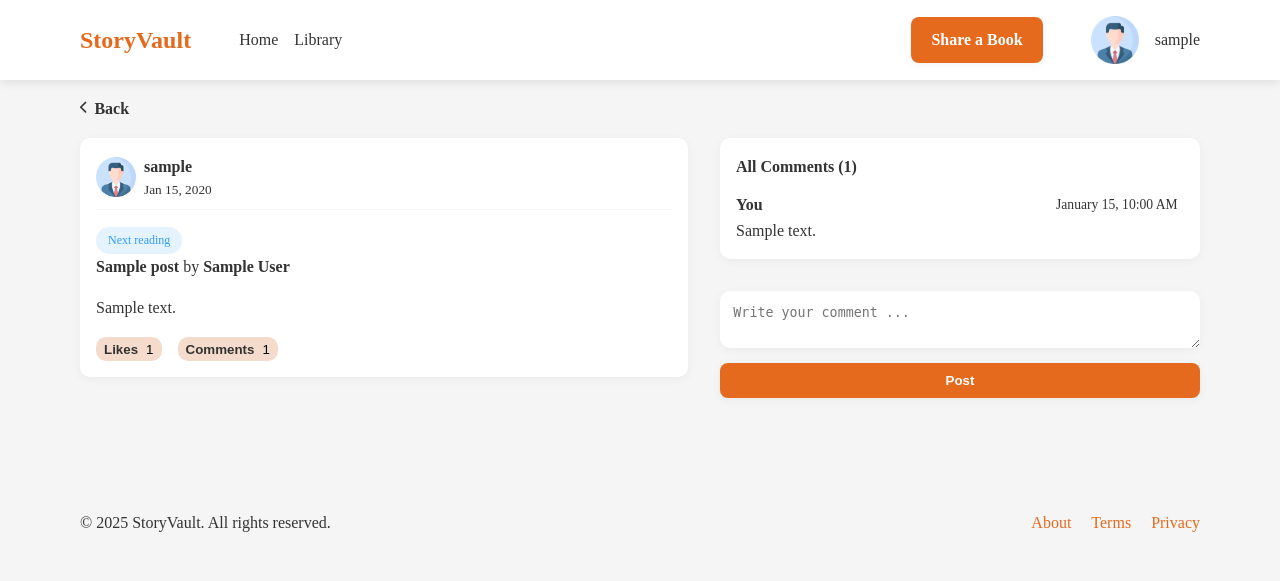
After one commit to kevokagwima/story-vault, a Flask app: page /comment/posts/1 in a window 1280 px wide. The commit adds this page. Shown: the top 581 px of the page. Run offline with Flask 3, Linux system fonts and the light colour scheme; a user stored in the database is signed in; tables that the repository leaves empty hold one stand-in row (values such as "Sample post"); some libraries are stand-ins or nearby versions.

Commit message:
Updated files

```diff
--- a/Books/routes.py
+++ b/Books/routes.py
@@ -8,13 +8,14 @@ books = Blueprint("books", __name__)
 @books.route("/")
 @books.route("/home")
 @books.route("/books")
+@login_required
 def home():
   books = Book.query.all()
 
   context = {
     "books": books,
     "posts": Post.query.all(),
-    "readers": Users.query.all(),
+    "readers": Users.query.filter(Users.unique_id != current_user.unique_id).all(),
   }
 
   return render_template("Books/index.html", **context)
--- a/Posts/form.py
+++ b/Posts/form.py
@@ -8,4 +8,7 @@ class PostForm(FlaskForm):
   book_title = StringField(label="Book Title", validators=[DataRequired(message="Book title field is required")])
   book_author = StringField(label="Book Author", validators=[DataRequired(message="Book author field is required")])
   book_cover = FileField(label="Book Cover (Optional)", validators=[Optional()])
-  comments = TextAreaField(label="Caption", validators=[DataRequired(message="Book author field is required")])
+  comments = TextAreaField(label="Caption", validators=[DataRequired(message="Comment field is required")])
+
+class CommentForm(FlaskForm):
+  comment = TextAreaField(label="Comment", validators=[DataRequired(message="Comment is required")])
--- a/Posts/routes.py
+++ b/Posts/routes.py
@@ -1,7 +1,7 @@
 from flask import Blueprint, render_template, flash, redirect, url_for
 from flask_login import current_user, login_required
-from models import db, Post
-from .form import PostForm
+from models import db, Post, Likes, Comment
+from .form import PostForm, CommentForm
 
 posts = Blueprint("posts", __name__)
 
@@ -36,3 +36,63 @@ def create_post():
   }
 
   return render_template("Posts/create-post.html", **context)
+
+@posts.route("/like/posts/<int:post_id>")
+@login_required
+def like_post(post_id):
+  post = Post.query.filter_by(unique_id=post_id).first()
+  if not post:
+    flash("Post not found", "danger")
+    return redirect(url_for('books.home'))
+  try:
+    existing_like = Likes.query.filter_by(user_id=current_user.id, post_id=post.id).first()
+    if not existing_like:
+      new_like = Likes(
+        user_id = current_user.id,
+        post_id = post.id
+      )
+      db.session.add(new_like)
+    else:
+      db.session.delete(existing_like)
+    db.session.commit()
+    return redirect(url_for('books.home'))
+  except Exception as e:
+    flash(f"{str(e)}", "danger")
+    return redirect(url_for('books.home'))
+
+@posts.route("/comment/posts/<int:post_id>", methods=["POST", "GET"])
+@login_required
+def comment_post(post_id):
+  post = Post.query.filter_by(unique_id=post_id).first()
+  if not post:
+    flash("Post not found", "danger")
+    return redirect(url_for('books.home'))
+  try:
+    form = CommentForm()
+    if form.validate_on_submit():
+      new_comment = Comment(
+        user_id = current_user.id,
+        post_id = post.id,
+        content = form.comment.data
+      )
+      db.session.add(new_comment)
+      db.session.commit()
+      flash("Comment posted successfully", "success")
+      return redirect(url_for('posts.comment_post', post_id=post.unique_id))
+
+    if form.errors != {}:
+      for err_msg in form.errors.values():
+        flash(f"{err_msg}", "danger")
+        return redirect(url_for('posts.comment_post', post_id=post.unique_id))
+
+
+  except Exception as e:
+    flash(f"{str(e)}", "danger")
+    return redirect(url_for('books.home'))
+
+  context = {
+    "form":form,
+    "post": post
+  }
+
+  return render_template("Posts/comment-post.html", **context)
--- a/app.py
+++ b/app.py
@@ -18,7 +18,8 @@ app.register_blueprint(auth)
 app.register_blueprint(errors)
 login_manager = LoginManager()
 login_manager.blueprint_login_views = {
-  'posts': '/auth/signin'
+  'posts': '/auth/signin',
+  'books': '/auth/signin'
 }
 login_manager.login_message = "Please login to access this page"
 login_manager.login_message_category = "danger"
--- a/static/css/base.css
+++ b/static/css/base.css
@@ -2,6 +2,7 @@
 :root {
   --primary-color: #ffffff;
   --accent-color: #e56a1e;
+  --accent-2-color: #e8ac876f;
   --faded-accent-color: #e56a1e1e;
   --text-dark: #333333;
   --text-light: #777777;
@@ -67,6 +68,7 @@ textarea:focus {
   transition: all 0.3s ease;
   border: none;
   cursor: pointer;
+  box-shadow: var(--shadow);
 }
 
 .btn:hover {
--- /dev/null
+++ b/static/css/comment.css
@@ -0,0 +1,92 @@
+#back {
+  display: flex;
+  align-items: center;
+  gap: 0.4rem;
+  font-weight: bold;
+  color: var(--text-dark);
+  width: max-content;
+}
+
+#back i {
+  font-size: 0.8rem;
+}
+
+.post-box {
+  display: grid;
+  gap: 1rem;
+}
+
+.post {
+  display: flex;
+  gap: 2rem;
+}
+
+.card,
+.comment-box {
+  height: max-content;
+  width: 100%;
+}
+
+.comment-box {
+  display: grid;
+  gap: 2rem;
+  position: relative;
+  max-width: 30rem;
+}
+
+.comments-section {
+  background-color: var(--primary-color);
+  border-radius: var(--radius-s);
+  padding: 1rem;
+  display: grid;
+  gap: 0.8rem;
+  box-shadow: var(--shadow);
+}
+
+.comments-box {
+  display: flex;
+  flex-direction: column;
+  gap: 0.8rem;
+  padding-right: 0.4rem;
+  max-height: 30rem;
+  overflow-y: scroll;
+}
+
+.comment-info {
+  border-radius: var(--radius-s);
+}
+
+.comment-header {
+  display: flex;
+  flex-wrap: wrap;
+  gap: 0.5rem;
+  align-items: center;
+  justify-content: space-between;
+}
+
+.comment-header span {
+  font-size: 0.85rem;
+}
+
+.comment-header p a {
+  color: var(--text-dark);
+  font-weight: bold;
+}
+
+form {
+  display: grid;
+  position: sticky;
+  bottom: 1rem;
+  z-index: 1;
+}
+
+.input textarea {
+  width: 100%;
+  resize: vertical;
+  background-color: var(--primary-color);
+  box-shadow: var(--shadow);
+}
+
+form button {
+  margin-top: 0.5rem;
+}
--- a/static/css/style.css
+++ b/static/css/style.css
@@ -41,6 +41,37 @@
   gap: 0;
 }
 
+.post-actions-box {
+  display: flex;
+  align-items: center;
+  justify-content: space-between;
+}
+
+.post-actions,
+.post-data {
+  display: flex;
+  align-items: center;
+  gap: 1rem;
+}
+
+.post-actions button {
+  border: none;
+  background-color: var(--accent-2-color);
+  border-radius: var(--radius-s);
+  padding: 0.3rem 0.5rem;
+  display: flex;
+  align-items: center;
+  gap: 0.5rem;
+}
+
+.post-actions button p {
+  font-weight: bold;
+}
+
+.post-actions button a {
+  color: var(--text-dark);
+}
+
 .feed-side-bar {
   background-color: var(--primary-color);
   padding: 1rem;
--- /dev/null
+++ b/templates/Posts/comment-post.html
@@ -0,0 +1,103 @@
+{% extends "base.html" %}
+
+{% block head %}
+{{ super() }}
+<link rel="stylesheet" href="{{ url_for('static', filename='css/style.css') }}">
+<link rel="stylesheet" href="{{ url_for('static', filename='css/comment.css') }}">
+{% endblock %}
+
+{% block title %}
+| Comment
+{% endblock %}
+
+{% block body %}
+<div class="post-box">
+  <a id="back" href="{{ url_for('books.home') }}">
+    <i class="fas fa-chevron-left"></i>
+    <p>Back</p>
+  </a>
+  <div class="post">
+    <div class="card">
+      <div class="post-header">
+        <img id="post-img" src="{{ url_for('static', filename='Images/profile.png') }}" alt="">
+        <div class="post-user">
+          <h4>{{ post.user_post.username }}</h4>
+          <small>{{ post.created_at.strftime("%b %d, %Y") }}</small>
+        </div>
+      </div>
+      <div class="post-content">
+        <div class="reading-status">
+          {% if post.status == "finished" %}
+          <span class="status-badge completed">Finished reading</span>
+          {% elif post.status == "current" %}
+          <span class="status-badge ongoing">Currently reading</span>
+          {% elif post.status == "start" %}
+          <span class="status-badge pending">Next reading</span>
+          {% endif %}
+          <p><b>{{ post.book_title }}</b> by <b>{{ post.book_author }}</b></p>
+        </div>
+        <p style="margin-top: 1rem;">{{ post.content }}</p>
+        <!-- <div class="book-cover">
+              <img src="https://via.placeholder.com/150x200" alt="Dune" class="book-cover-img">
+            </div> -->
+      </div>
+      <div class="post-actions">
+        <button class="btn-outline">
+          <a href="{{ url_for('posts.like_post', post_id=post.unique_id) }}">
+            <p>Likes</p>
+          </a>
+          <span class="like-count post-count">{{ post.likes|count }}</span>
+        </button>
+        <button class="btn-outline">
+          <a href="{{ url_for('posts.comment_post', post_id=post.unique_id) }}">
+            <p>Comments</p>
+          </a>
+          <span class="comment-count post-count">{{ post.comments|count }}</span>
+        </button>
+      </div>
+    </div>
+    <div class="comment-box">
+      <div class="comments-section">
+        <div class="comment-section-header">
+          <h4>All Comments ({{ post.comments|count }})</h4>
+        </div>
+        <div class="comment-section-content">
+          {% if post.comments %}
+          <div class="comments-box">
+            {% for comment in post.comments|sort(attribute="created_at", reverse=true) %}
+            <div class="comment-info">
+              <div class="comment-header
+              ">
+                <p>
+                  <a href="#">
+                    {% if current_user.id == comment.user_comment.id %}
+                    You
+                    {% else %}
+                    {{ comment.user_comment.username }}
+                    {% endif %}
+                  </a>
+                </p>
+                <span>{{ comment.created_at.strftime("%B %d, %I:%M %p") }}</span>
+              </div>
+              <div class="comment-body">
+                <p id="comment-text">{{ comment.content }}</p>
+              </div>
+            </div>
+            {% endfor %}
+          </div>
+          {% else %}
+          <p class="else">No Comments</p>
+          {% endif %}
+        </div>
+      </div>
+      <form method="post">
+        {{ form.csrf_token }}
+        <div class="input">
+          {{ form.comment(placeholder="Write your comment ...") }}
+        </div>
+        <button class="btn" type="submit">Post</button>
+      </form>
+    </div>
+  </div>
+</div>
+{% endblock %}
--- a/templates/base.html
+++ b/templates/base.html
@@ -7,6 +7,7 @@
   <meta charset="UTF-8">
   <meta name="viewport" content="width=device-width, initial-scale=1.0">
   <link rel="stylesheet" href="{{ url_for('static', filename='css/base.css') }}">
+  <link rel="stylesheet" href="https://cdnjs.cloudflare.com/ajax/libs/font-awesome/6.0.0-beta3/css/all.min.css">
   <title>
     StoryVault {% block title %}{% endblock %}
   </title>
```
Also changed, not shown: models.py (+7 -1 lines), templates/Books/index.html (+32 -4 lines).
